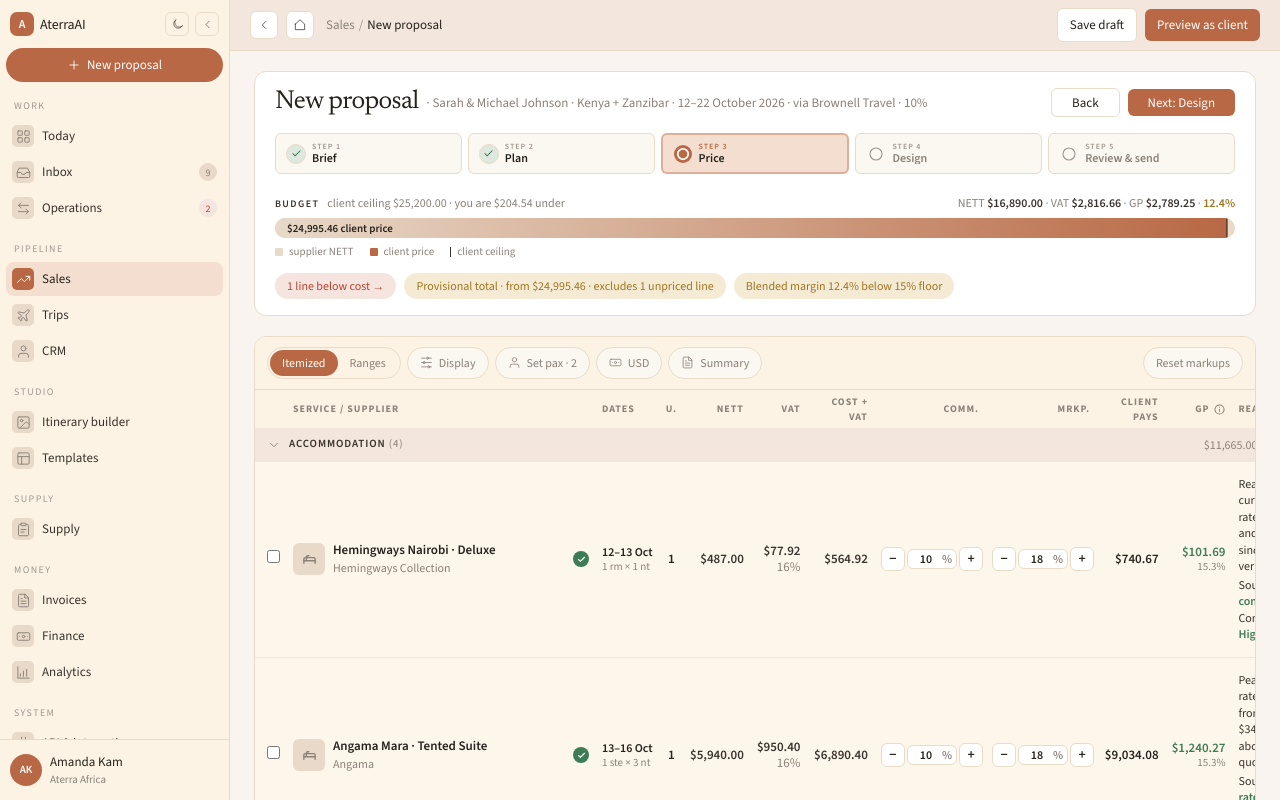
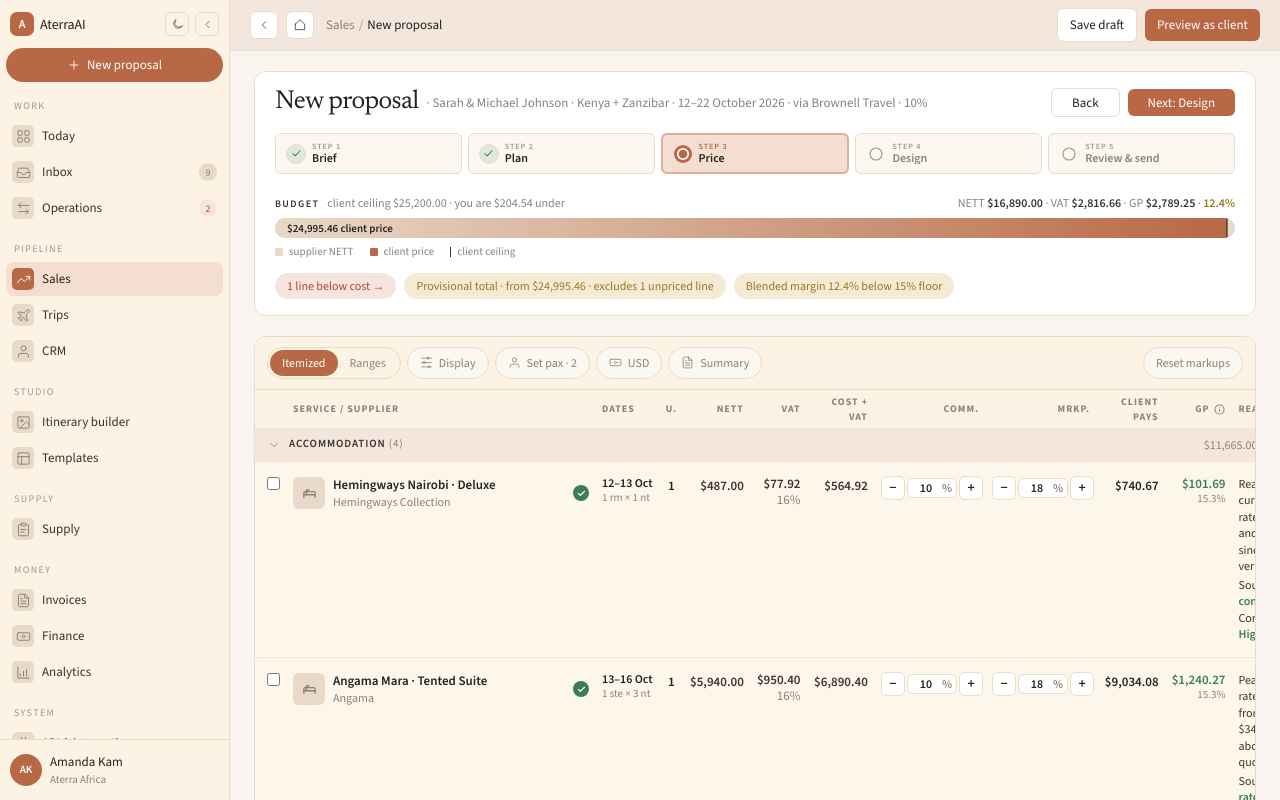
Before and after one commit to lucas-moont/aterra-pricing-exercise, a Next.js app: page / in a window 1280 px wide. Built offline with nearby package versions, Linux system fonts and the light colour scheme.

Commit message:
style(ui): align table cells to the top so tall rows read cleanly
Co-Authored-By: Claude Opus 4.8 <noreply@anthropic.com>

```diff
--- a/components/PricingTable.tsx
+++ b/components/PricingTable.tsx
@@ -140,7 +140,7 @@ function Row({
   return (
     <tr
       id={`line-${line.id}`}
-      className={`border-b border-line2 align-middle ${
+      className={`border-b border-line2 align-top ${
         p.belowCost ? "bg-danger-row" : "bg-row"
       } ${saving ? "opacity-60" : ""}`}
     >
```
